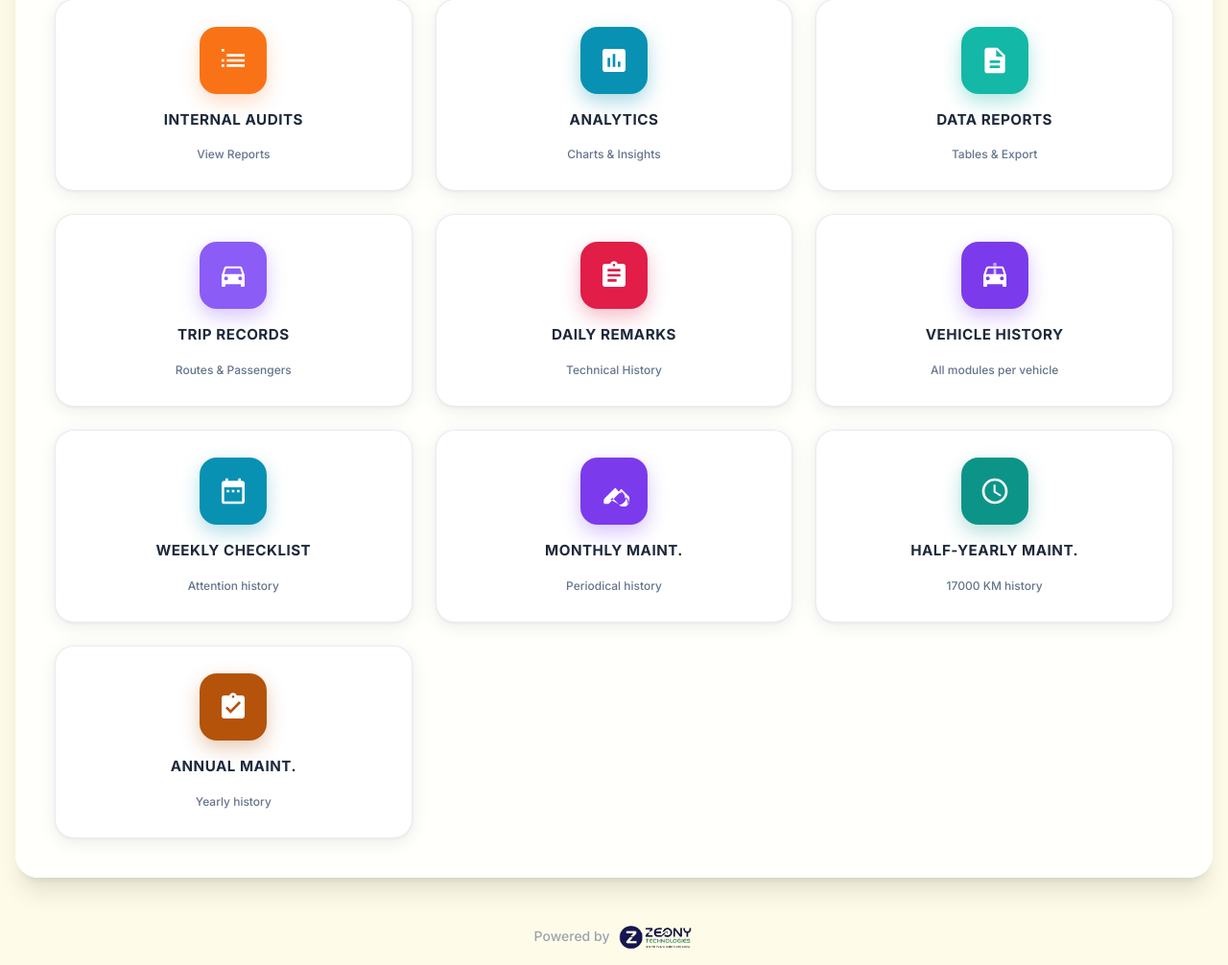
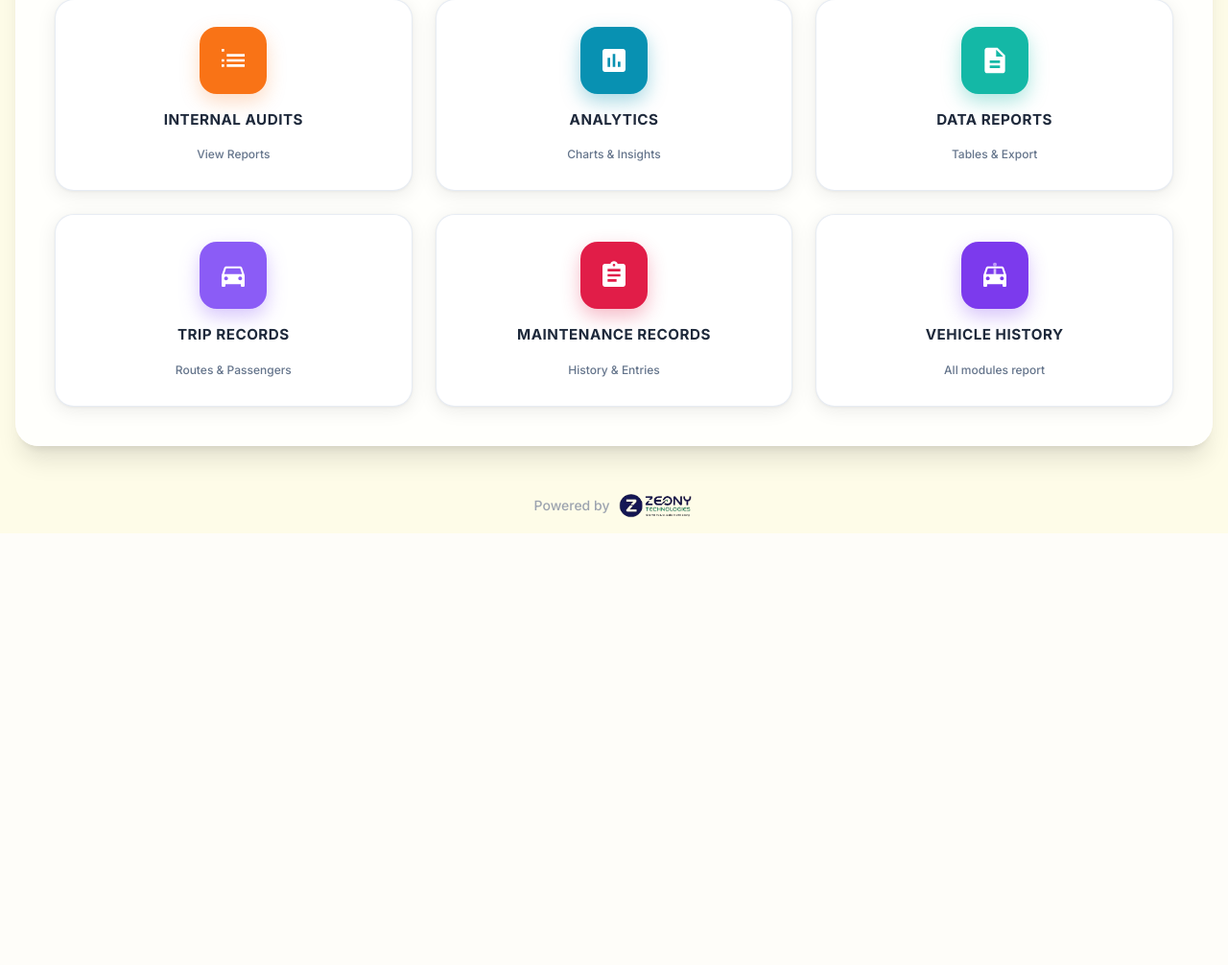
Before and after one commit to pmcdrivelogs/drivelogs, a Flask app: page /admin-dashboard in a window 1280 px wide. Shown: the part 1214-2220 px from the top of the page at 96% size. After the commit the page ends 1770 px from the top, so only its background shows below. Run offline with Flask 3, Linux system fonts and the light colour scheme; the visitor is signed in with stand-in values (Sample User, id 1); some libraries are stand-ins or nearby versions.

Commit message:
Update admin dashboard with maintenance records
Replaced Daily Technical Remarks link with Maintenance Records button and added modal for maintenance history. Updated various titles and subtitles for clarity.

```diff
--- a/templates/admin_dashboard.html
+++ b/templates/admin_dashboard.html
@@ -590,16 +590,16 @@
             <span class="subtitle">Routes & Passengers</span>
           </a>
 
-          <!-- Daily Technical Remarks History -->
-          <a href="{{ url_for('daily_technical_remarks_history') }}" class="menu-card" style="--accent-start: #e11d48; --accent-end: #be123c; --shadow-color: rgba(225, 29, 72, 0.30);">
+          <!-- Maintenance Records (opens modal for all history types) -->
+          <button id="maintenanceHistoryBtn" type="button" class="menu-card" style="--accent-start: #e11d48; --accent-end: #be123c; --shadow-color: rgba(225, 29, 72, 0.30);">
             <div class="icon-wrapper">
               <svg fill="currentColor" viewBox="0 0 24 24">
                 <path d="M19 3h-4.18C14.4 1.84 13.3 1 12 1c-1.3 0-2.4.84-2.82 2H5c-1.1 0-2 .9-2 2v14c0 1.1.9 2 2 2h14c1.1 0 2-.9 2-2V5c0-1.1-.9-2-2-2zm-7 0c.55 0 1 .45 1 1s-.45 1-1 1-1-.45-1-1 .45-1 1-1zm2 14H7v-2h7v2zm3-4H7v-2h10v2zm0-4H7V7h10v2z"/>
               </svg>
             </div>
-            <span class="title">Daily Remarks</span>
-            <span class="subtitle">Technical History</span>
-          </a>
+            <span class="title">Maintenance Records</span>
+            <span class="subtitle">History & Entries</span>
+          </button>
 
           <!-- Vehicle History -->
           <a href="{{ url_for('admin_vehicle_history') }}" class="menu-card" style="--accent-start: #7c3aed; --accent-end: #5b21b6; --shadow-color: rgba(124, 58, 237, 0.30);">
@@ -611,58 +611,98 @@
               </svg>
             </div>
             <span class="title">Vehicle History</span>
-            <span class="subtitle">All modules per vehicle</span>
-          </a>
-
-          <!-- Weekly Attention History -->
-          <a href="{{ url_for('weekly_attention_history') }}" class="menu-card" style="--accent-start: #0891b2; --accent-end: #0e7490; --shadow-color: rgba(8,145,178,0.30);">
-            <div class="icon-wrapper">
-              <svg fill="currentColor" viewBox="0 0 24 24">
-                <path d="M9 11H7v2h2v-2zm4 0h-2v2h2v-2zm4 0h-2v2h2v-2zm2-7h-1V2h-2v2H8V2H6v2H5c-1.11 0-1.99.9-1.99 2L3 20c0 1.1.89 2 2 2h14c1.1 0 2-.9 2-2V6c0-1.1-.9-2-2-2zm0 16H5V9h14v11z"/>
-              </svg>
-            </div>
-            <span class="title">Weekly Checklist</span>
-            <span class="subtitle">Attention history</span>
-          </a>
-
-          <!-- Monthly Maintenance History -->
-          <a href="{{ url_for('monthly_maintenance_history') }}" class="menu-card" style="--accent-start: #7c3aed; --accent-end: #6d28d9; --shadow-color: rgba(124,58,237,0.30);">
-            <div class="icon-wrapper">
-              <svg fill="currentColor" viewBox="0 0 24 24">
-                <path d="M22.7 19.3l-2.4-2.4c.4-1 .2-2.1-.7-2.9l-1-1c-.8-.8-1.9-1.1-2.9-.7L13 9.3 4.7 17.6c-.4.4-.7 1-.7 1.6V21c0 .6.4 1 1 1h1.8c.6 0 1.2-.3 1.6-.7L14.7 15l1.1-1.1c.4-.4 1-.6 1.6-.6.2 0 .4 0 .6.1l2.4 2.4c.6.6.9 1.4.9 2.2 0 .8-.3 1.6-.9 2.2l-1.4 1.4c-.6.6-1.4.9-2.2.9-.8 0-1.6-.3-2.2-.9L9.3 18.7l1.4-1.4 6.6 6.6c1.2 1.2 3.1 1.2 4.2 0l1.4-1.4c1.2-1.2 1.2-3.1 0-4.2l-6.6-6.6 1.4-1.4 6.1 6.1c.6.6.9 1.4.9 2.2 0 .8-.3 1.6-.9 2.2l-1.4 1.4z"/>
-              </svg>
-            </div>
-            <span class="title">Monthly Maint.</span>
-            <span class="subtitle">Periodical history</span>
-          </a>
-
-          <!-- Half-Yearly Maintenance History -->
-          <a href="{{ url_for('halfyearly_maintenance_history') }}" class="menu-card" style="--accent-start: #0d9488; --accent-end: #0f766e; --shadow-color: rgba(13,148,136,0.30);">
-            <div class="icon-wrapper">
-              <svg fill="currentColor" viewBox="0 0 24 24">
-                <path d="M12 2C6.48 2 2 6.48 2 12s4.48 10 10 10 10-4.48 10-10S17.52 2 12 2zm0 18c-4.41 0-8-3.59-8-8s3.59-8 8-8 8 3.59 8 8-3.59 8-8 8zm.5-13H11v6l5.25 3.15.75-1.23-4.5-2.67V7z"/>
-              </svg>
-            </div>
-            <span class="title">Half-Yearly Maint.</span>
-            <span class="subtitle">17000 KM history</span>
-          </a>
-
-          <!-- Annual Maintenance History -->
-          <a href="{{ url_for('annual_maintenance_history') }}" class="menu-card" style="--accent-start: #b45309; --accent-end: #92400e; --shadow-color: rgba(180,83,9,0.30);">
-            <div class="icon-wrapper">
-              <svg fill="currentColor" viewBox="0 0 24 24">
-                <path d="M19 3h-4.18C14.4 1.84 13.3 1 12 1c-1.3 0-2.4.84-2.82 2H5c-1.1 0-2 .9-2 2v14c0 1.1.9 2 2 2h14c1.1 0 2-.9 2-2V5c0-1.1-.9-2-2-2zm-7 0c.55 0 1 .45 1 1s-.45 1-1 1-1-.45-1-1 .45-1 1-1zm-2 14l-4-4 1.41-1.41L10 14.17l6.59-6.59L18 9l-8 8z"/>
-              </svg>
-            </div>
-            <span class="title">Annual Maint.</span>
-            <span class="subtitle">Yearly history</span>
+            <span class="subtitle">All modules report</span>
           </a>
 
         </div>
       </div>
 
+  </div>
+</div>
+
+<!-- Maintenance History Modal -->
+<div id="maintenanceHistoryModal" class="fixed inset-0 z-60 hidden items-center justify-center overflow-auto">
+  <div id="maintenanceHistoryOverlay" class="absolute inset-0 bg-black/50 backdrop-blur-sm"></div>
+  <div class="relative bg-white rounded-2xl shadow-2xl max-w-2xl w-full mx-4 p-6 z-70 max-h-[90vh] overflow-auto">
+    <div class="flex items-start justify-between mb-4">
+      <div class="flex items-start gap-3">
+        <div class="w-12 h-12 bg-rose-600 rounded-xl flex items-center justify-center shadow-lg">
+          <svg class="w-6 h-6 text-white" fill="currentColor" viewBox="0 0 24 24"><path d="M19 3h-4.18C14.4 1.84 13.3 1 12 1c-1.3 0-2.4.84-2.82 2H5c-1.1 0-2 .9-2 2v14c0 1.1.9 2 2 2h14c1.1 0 2-.9 2-2V5c0-1.1-.9-2-2-2zm-7 0c.55 0 1 .45 1 1s-.45 1-1 1-1-.45-1-1 .45-1 1-1zm2 14H7v-2h7v2zm3-4H7v-2h10v2zm0-4H7V7h10v2z"/></svg>
+        </div>
+        <div>
+          <h3 class="text-xl font-bold text-slate-800">Maintenance Records</h3>
+          <p class="text-sm text-slate-500">Access all maintenance history and technical logs.</p>
+        </div>
+      </div>
+      <button id="maintenanceHistoryClose" class="text-gray-400 hover:text-gray-600 p-2 rounded-full hover:bg-gray-100 transition-colors">
+        <svg class="w-6 h-6" fill="none" stroke="currentColor" viewBox="0 0 24 24"><path stroke-linecap="round" stroke-linejoin="round" stroke-width="2" d="M6 18L18 6M6 6l12 12"/></svg>
+      </button>
+    </div>
+
+    <div class="grid grid-cols-1 md:grid-cols-2 gap-4">
+      <!-- Daily Technical Remarks -->
+      <a href="{{ url_for('daily_technical_remarks_history') }}" class="flex items-center gap-4 p-4 bg-slate-50 hover:bg-white border border-slate-200 rounded-xl transition shadow-sm hover:shadow-md">
+        <div class="w-10 h-10 bg-rose-500 rounded-lg flex items-center justify-center text-white">
+          <svg class="w-5 h-5" fill="currentColor" viewBox="0 0 24 24"><path d="M19 3h-4.18C14.4 1.84 13.3 1 12 1c-1.3 0-2.4.84-2.82 2H5c-1.1 0-2 .9-2 2v14c0 1.1.9 2 2 2h14c1.1 0 2-.9 2-2V5c0-1.1-.9-2-2-2zm-7 0c.55 0 1 .45 1 1s-.45 1-1 1-1-.45-1-1 .45-1 1-1zm2 14H7v-2h7v2zm3-4H7v-2h10v2zm0-4H7V7h10v2z"/></svg>
+        </div>
+        <div>
+          <div class="font-bold text-slate-800">Daily Remarks</div>
+          <div class="text-xs text-slate-500">Technical history</div>
+        </div>
+      </a>
+
+
+
+      <!-- Weekly Checklist -->
+      <a href="{{ url_for('weekly_attention_history') }}" class="flex items-center gap-4 p-4 bg-slate-50 hover:bg-white border border-slate-200 rounded-xl transition shadow-sm hover:shadow-md">
+        <div class="w-10 h-10 bg-sky-500 rounded-lg flex items-center justify-center text-white">
+          <svg class="w-5 h-5" fill="currentColor" viewBox="0 0 24 24"><path d="M9 11H7v2h2v-2zm4 0h-2v2h2v-2zm4 0h-2v2h2v-2zm2-7h-1V2h-2v2H8V2H6v2H5c-1.11 0-1.99.9-1.99 2L3 20c0 1.1.89 2 2 2h14c1.1 0 2-.9 2-2V6c0-1.1-.9-2-2-2zm0 16H5V9h14v11z"/></svg>
+        </div>
+        <div>
+          <div class="font-bold text-slate-800">Weekly Checklist</div>
+          <div class="text-xs text-slate-500">Attention history</div>
+        </div>
+      </a>
+
+      <!-- Monthly Maintenance -->
+      <a href="{{ url_for('monthly_maintenance_history') }}" class="flex items-center gap-4 p-4 bg-slate-50 hover:bg-white border border-slate-200 rounded-xl transition shadow-sm hover:shadow-md">
+        <div class="w-10 h-10 bg-indigo-500 rounded-lg flex items-center justify-center text-white">
+          <svg class="w-5 h-5" fill="currentColor" viewBox="0 0 24 24"><path d="M22.7 19.3l-2.4-2.4c.4-1 .2-2.1-.7-2.9l-1-1c-.8-.8-1.9-1.1-2.9-.7L13 9.3 4.7 17.6c-.4.4-.7 1-.7 1.6V21c0 .6.4 1 1 1h1.8c.6 0 1.2-.3 1.6-.7L14.7 15l1.1-1.1c.4-.4 1-.6 1.6-.6.2 0 .4 0 .6.1l2.4 2.4c.6.6.9 1.4.9 2.2 0 .8-.3 1.6-.9 2.2l-1.4 1.4c-.6.6-1.4.9-2.2.9-.8 0-1.6-.3-2.2-.9L9.3 18.7l1.4-1.4 6.6 6.6c1.2 1.2 3.1 1.2 4.2 0l1.4-1.4c1.2-1.2 1.2-3.1 0-4.2l-6.6-6.6 1.4-1.4 6.1 6.1c.6.6.9 1.4.9 2.2 0 .8-.3 1.6-.9 2.2l-1.4 1.4z"/></svg>
+        </div>
+        <div>
+          <div class="font-bold text-slate-800">Monthly Maint.</div>
+          <div class="text-xs text-slate-500">Periodical history</div>
+        </div>
+      </a>
+
+      <!-- Half-Yearly Maintenance -->
+      <a href="{{ url_for('halfyearly_maintenance_history') }}" class="flex items-center gap-4 p-4 bg-slate-50 hover:bg-white border border-slate-200 rounded-xl transition shadow-sm hover:shadow-md">
+        <div class="w-10 h-10 bg-teal-500 rounded-lg flex items-center justify-center text-white">
+          <svg class="w-5 h-5" fill="currentColor" viewBox="0 0 24 24"><path d="M12 2C6.48 2 2 6.48 2 12s4.48 10 10 10 10-4.48 10-10S17.52 2 12 2zm0 18c-4.41 0-8-3.59-8-8s3.59-8 8-8 8 3.59 8 8-3.59 8-8 8zm.5-13H11v6l5.25 3.15.75-1.23-4.5-2.67V7z"/></svg>
+        </div>
+        <div>
+          <div class="font-bold text-slate-800">Half-Yearly Maint.</div>
+          <div class="text-xs text-slate-500">17000 KM history</div>
+        </div>
+      </a>
+
+      <!-- Annual Maintenance -->
+      <a href="{{ url_for('annual_maintenance_history') }}" class="flex items-center gap-4 p-4 bg-slate-50 hover:bg-white border border-slate-200 rounded-xl transition shadow-sm hover:shadow-md">
+        <div class="w-10 h-10 bg-amber-600 rounded-lg flex items-center justify-center text-white">
+          <svg class="w-5 h-5" fill="currentColor" viewBox="0 0 24 24"><path d="M19 3h-4.18C14.4 1.84 13.3 1 12 1c-1.3 0-2.4.84-2.82 2H5c-1.1 0-2 .9-2 2v14c0 1.1.9 2 2 2h14c1.1 0 2-.9 2-2V5c0-1.1-.9-2-2-2zm-7 0c.55 0 1 .45 1 1s-.45 1-1 1-1-.45-1-1 .45-1 1-1zm-2 14l-4-4 1.41-1.41L10 14.17l6.59-6.59L18 9l-8 8z"/></svg>
+        </div>
+        <div>
+          <div class="font-bold text-slate-800">Annual Maint.</div>
+          <div class="text-xs text-slate-500">Yearly history</div>
+        </div>
+      </a>
+    </div>
+
+    <div class="mt-6 text-center text-xs text-slate-400">
+      Tip: Use <kbd class="px-2 py-0.5 bg-slate-100 rounded">Esc</kbd> to quickly close this menu.
     </div>
   </div>
+</div>
 
   <script>
     function showNotifications() {
@@ -680,6 +720,30 @@
       }
     });
 
+    // Maintenance History Modal Logic
+    (function(){
+      const btn = document.getElementById('maintenanceHistoryBtn');
+      const modal = document.getElementById('maintenanceHistoryModal');
+      const overlay = document.getElementById('maintenanceHistoryOverlay');
+      const close = document.getElementById('maintenanceHistoryClose');
+
+      function openModal(){
+        modal.classList.remove('hidden');
+        modal.classList.add('flex');
+        document.body.classList.add('overflow-hidden');
+      }
+      function closeModal(){
+        modal.classList.add('hidden');
+        modal.classList.remove('flex');
+        document.body.classList.remove('overflow-hidden');
+      }
+
+      if(btn){ btn.addEventListener('click', openModal); }
+      if(overlay){ overlay.addEventListener('click', closeModal); }
+      if(close){ close.addEventListener('click', closeModal); }
+      document.addEventListener('keydown', function(e){ if(e.key === 'Escape') closeModal(); });
+    })();
+
     // Auto-show notifications on page load if there are alerts
     {% if due_soon_alerts %}
     window.addEventListener('load', function() {
```
